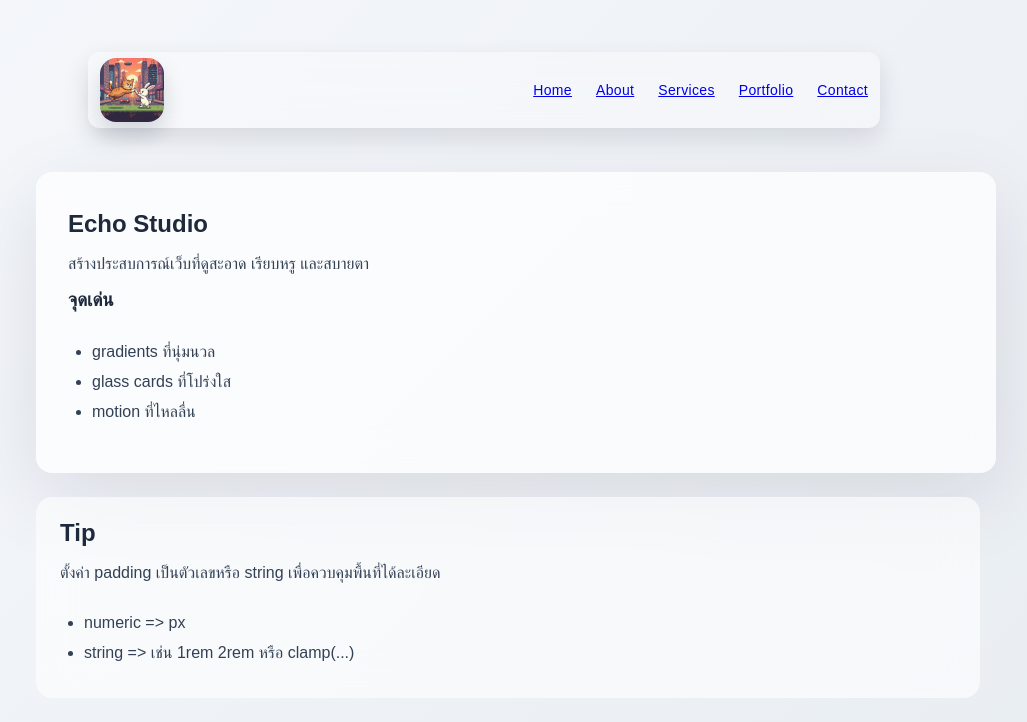
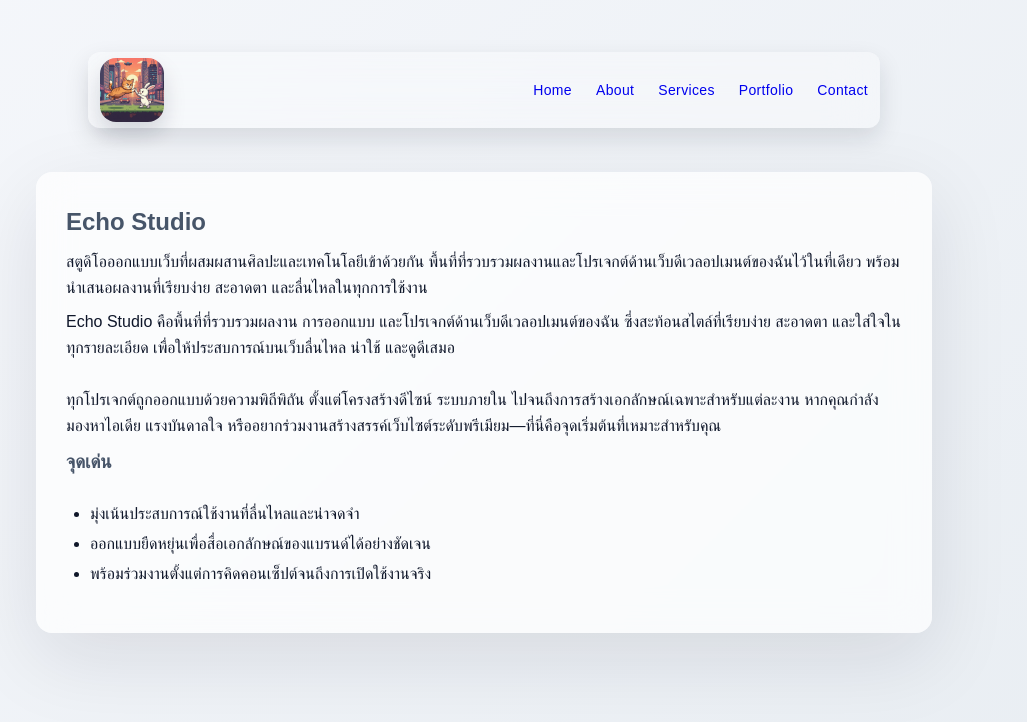
Before and after one commit to kornpakSittikool/echo, a Next.js app: page / in a window 1280 px wide. Shown: the top 722 px of the page, without its empty margins (156-1183 px from the left). Built offline with nearby package versions, Linux system fonts and the light colour scheme.

Commit message:
[11/18/2025] update card and fix navbar

```diff
--- a/src/app/page.tsx
+++ b/src/app/page.tsx
@@ -1,8 +1,12 @@
 /* eslint-disable import/no-default-export */
 import { Card, formatCardText } from "@/components/card/card.component";
+import { CardTextInput } from "@/components/card/text/card.text";
 import { Navbar } from "@/components/navbar/navbar.component";
+import echoStudioContent from "@/jsons/echo-studio.json";
 
 export default function Home() {
+  const { h1, tagline, description, highlights } = echoStudioContent;
+
   return (
     <main className="flex min-h-screen flex-col items-center gap-8 px-4 py-10">
       <div className="flex w-full justify-center">
@@ -10,38 +14,14 @@ export default function Home() {
       </div>
 
       <div className="w-full max-w-4xl space-y-6">
-        <Card padding={32}>
+        <Card padding={30}>
           {formatCardText([
-            { type: "h1", text: "Echo Studio" },
-            {
-              type: "p",
-              text: "สร้างประสบการณ์เว็บที่ดูสะอาด เรียบหรู และสบายตา",
-            },
+            { type: "h1", text: h1 },
+            { type: "p", text: tagline },
+            { type: "p", text: description },
             { type: "h3", text: "จุดเด่น" },
-            {
-              type: "list",
-              items: [
-                "gradients ที่นุ่มนวล",
-                "glass cards ที่โปร่งใส",
-                "motion ที่ไหลลื่น",
-              ],
-            },
-          ])}
-        </Card>
-
-        <Card
-          padding="1rem 1.5rem"
-          className="border-white/40 bg-white/60 shadow-none"
-        >
-          {formatCardText([
-            { type: "h2", text: "Tip" },
-            {
-              type: "p",
-              text: "ตั้งค่า padding เป็นตัวเลขหรือ string เพื่อควบคุมพื้นที่ได้ละเอียด",
-            },
-            "- numeric => px",
-            "- string => เช่น 1rem 2rem หรือ clamp(...)",
-          ])}
+            { type: "list", items: highlights },
+          ] as CardTextInput[])}
         </Card>
       </div>
     </main>
--- a/src/components/card/card.component.css
+++ b/src/components/card/card.component.css
@@ -6,6 +6,11 @@
     box-shadow: 0 25px 80px rgba(15, 23, 42, 0.1);
     backdrop-filter: blur(18px);
     -webkit-backdrop-filter: blur(18px);
+    box-sizing: border-box;
+    padding-inline: 1rem;
+    will-change: transform, box-shadow;
+    transform-origin: center top;
+    --card-heading-color: #475569;
   }
 
   .card__body {
@@ -17,19 +22,25 @@
   }
 
   .card__paragraph {
-    @apply m-0 text-inherit;
+    @apply m-0;
+    color: #0f172a;
   }
 
   .card__list {
-    @apply list-disc space-y-1 pl-6 text-inherit;
+    @apply list-disc space-y-1 pl-6;
+    color: #0f172a;
   }
 
   .card__spacer {
     @apply h-4;
+    color: var(--card-heading-color, #475569);
+    transition: color 0.3s ease;
   }
 
   .card__heading {
-    @apply m-0 font-semibold text-slate-800;
+    @apply m-0 font-semibold;
+    color: var(--card-heading-color, #475569);
+    transition: color 0.3s ease;
   }
 
   .card__heading--h1 {
@@ -43,4 +54,21 @@
   .card__heading--h3 {
     @apply text-lg;
   }
+
+  @media (hover: hover) {
+    .card:hover {
+      transform: translateY(-6px) scale(1.015);
+      box-shadow: 0 35px 90px rgba(15, 23, 42, 0.18);
+    }
+  }
+
+  @media (prefers-reduced-motion: reduce) {
+    .card {
+      transition: box-shadow 0.3s ease;
+    }
+
+    .card:hover {
+      transform: none;
+    }
+  }
 }
--- a/src/components/card/card.component.tsx
+++ b/src/components/card/card.component.tsx
@@ -2,21 +2,36 @@
 import React, { type CSSProperties, type ReactNode } from "react";
 import { CardTextInput, parseLinesToChunks } from "./text/card.text";
 import { buildClassName, normalizePadding } from "./utils/card.utils";
+
+type CardStyle = CSSProperties & {
+  "--card-heading-color"?: string;
+};
 
 type CardProps = {
   children: ReactNode;
   padding?: number | string;
   className?: string;
   style?: CSSProperties;
+  headingColor?: string;
 };
 
-export function Card({ children, padding, className, style }: CardProps) {
+export function Card({
+  children,
+  padding,
+  className,
+  style,
+  headingColor,
+}: CardProps) {
   const paddingValue = normalizePadding(padding);
 
-  const mergedStyle: CSSProperties = {
-    ...style,
+  const mergedStyle: CardStyle = {
+    ...((style ?? {}) as CardStyle),
     padding: style?.padding ?? paddingValue,
   };
+
+  if (headingColor && mergedStyle["--card-heading-color"] === undefined) {
+    mergedStyle["--card-heading-color"] = headingColor;
+  }
 
   return (
     <section
--- a/src/components/navbar/navbar.component.css
+++ b/src/components/navbar/navbar.component.css
@@ -35,7 +35,7 @@
   }
 
   .navbar__link {
-    @apply transition-colors hover:text-[#b7925e];
+    @apply transition-colors no-underline hover:text-[#b7925e];
   }
 
   .navbar__toggle {
@@ -47,11 +47,10 @@
   }
 
   .navbar__mobile-menu {
-    @apply absolute left-0 top-[calc(100%+0.5rem)] flex w-full flex-col gap-3 rounded-xl border border-white/30 bg-white/40 p-4 text-slate-700 backdrop-blur-2xl md:hidden;
-    box-shadow: 0 16px 35px rgba(15, 23, 42, 0.16);
+    @apply absolute left-0 right-0 top-full z-50 mt-2 flex flex-col gap-3 rounded-xl border border-slate-200 bg-white p-4 text-slate-900 shadow-xl backdrop-blur-md md:hidden;
   }
 
   .navbar__mobile-link {
-    @apply transition-colors hover:text-[#b7925e];
+    @apply text-base font-medium tracking-wide text-slate-700 no-underline transition-colors hover:text-[#b7925e];
   }
 }
--- /dev/null
+++ b/src/jsons/echo-studio.json
@@ -0,0 +1,10 @@
+{
+  "h1": "Echo Studio",
+  "tagline": "สตูดิโอออกแบบเว็บที่ผสมผสานศิลปะและเทคโนโลยีเข้าด้วยกัน พื้นที่ที่รวบรวมผลงานและโปรเจกต์ด้านเว็บดีเวลอปเมนต์ของฉันไว้ในที่เดียว พร้อมนำเสนอผลงานที่เรียบง่าย สะอาดตา และลื่นไหลในทุกการใช้งาน",
+  "description": "Echo Studio คือพื้นที่ที่รวบรวมผลงาน การออกแบบ และโปรเจกต์ด้านเว็บดีเวลอปเมนต์ของฉัน ซึ่งสะท้อนสไตล์ที่เรียบง่าย สะอาดตา และใส่ใจในทุกรายละเอียด เพื่อให้ประสบการณ์บนเว็บลื่นไหล น่าใช้ และดูดีเสมอ\n\nทุกโปรเจกต์ถูกออกแบบด้วยความพิถีพิถัน ตั้งแต่โครงสร้างดีไซน์ ระบบภายใน ไปจนถึงการสร้างเอกลักษณ์เฉพาะสำหรับแต่ละงาน หากคุณกำลังมองหาไอเดีย แรงบันดาลใจ หรืออยากร่วมงานสร้างสรรค์เว็บไซต์ระดับพรีเมียม—ที่นี่คือจุดเริ่มต้นที่เหมาะสำหรับคุณ",
+  "highlights": [
+    "มุ่งเน้นประสบการณ์ใช้งานที่ลื่นไหลและน่าจดจำ",
+    "ออกแบบยืดหยุ่นเพื่อสื่อเอกลักษณ์ของแบรนด์ได้อย่างชัดเจน",
+    "พร้อมร่วมงานตั้งแต่การคิดคอนเซ็ปต์จนถึงการเปิดใช้งานจริง"
+  ]
+}
```
